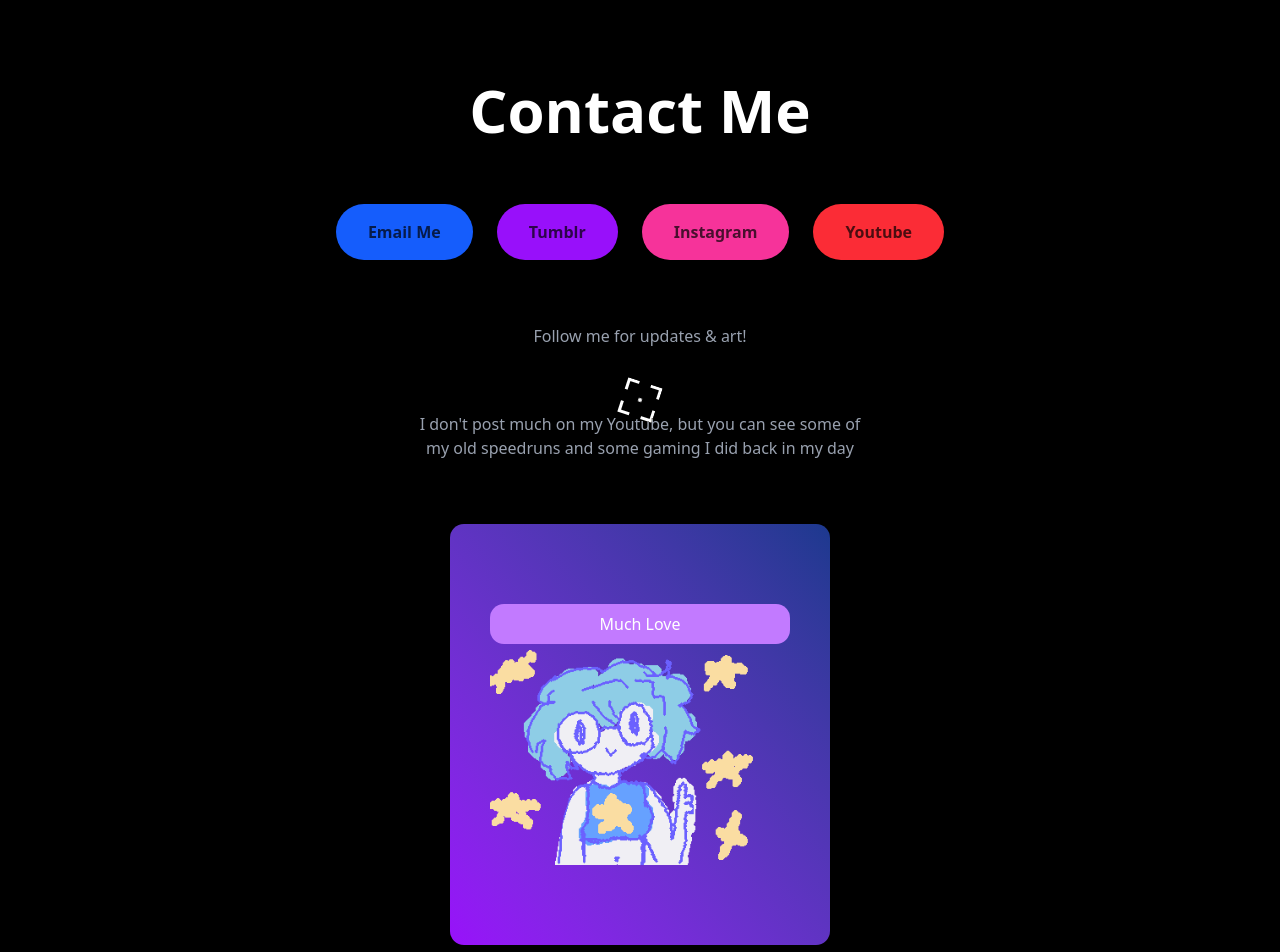
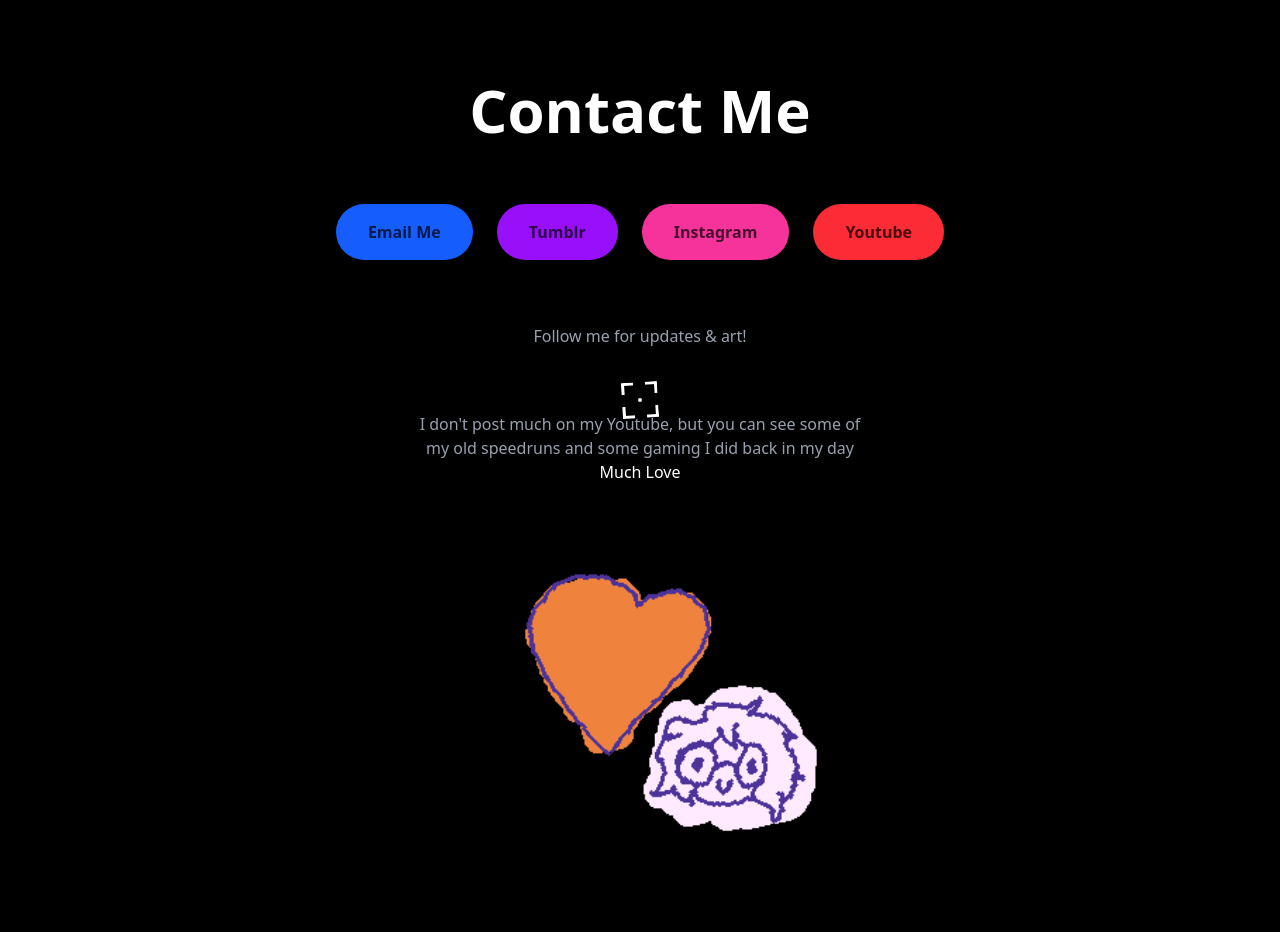
Before and after one commit to The-real-Gurby/Website, a Next.js app: page /contacts in a window 1280 px wide. Shown: the top 952 px of the page. Built offline with nearby package versions, Linux system fonts and the light colour scheme.

Commit message:
Gif added to contacts

```diff
--- a/src/app/contacts/page.js
+++ b/src/app/contacts/page.js
@@ -41,16 +41,16 @@ export default function ContactPage() {
       </p>
 
 
-    <div className='bg-gradient-to-tr from-purple-600 to-blue-900 px-10 py-20 mt-16 rounded-xl'>
-         <p className="text-white bg-purple-400 py-2 px-1 text-center rounded-xl">
+    <div>
+         <p className="text-white  text-center">
     Much Love
     </p>
     <Image
-        src="/gurbiee.gif"
+        src="/heart.gif"
         alt="Fun GIF"
-        width={300}
-        height={300}
-        className="rounded"
+        width={500}
+        height={500}
+        className="rounded cursor-target"
     />
     </div>
 </main>
```
Also changed, not shown: public/heart.gif (added), public/peace.gif (added).
